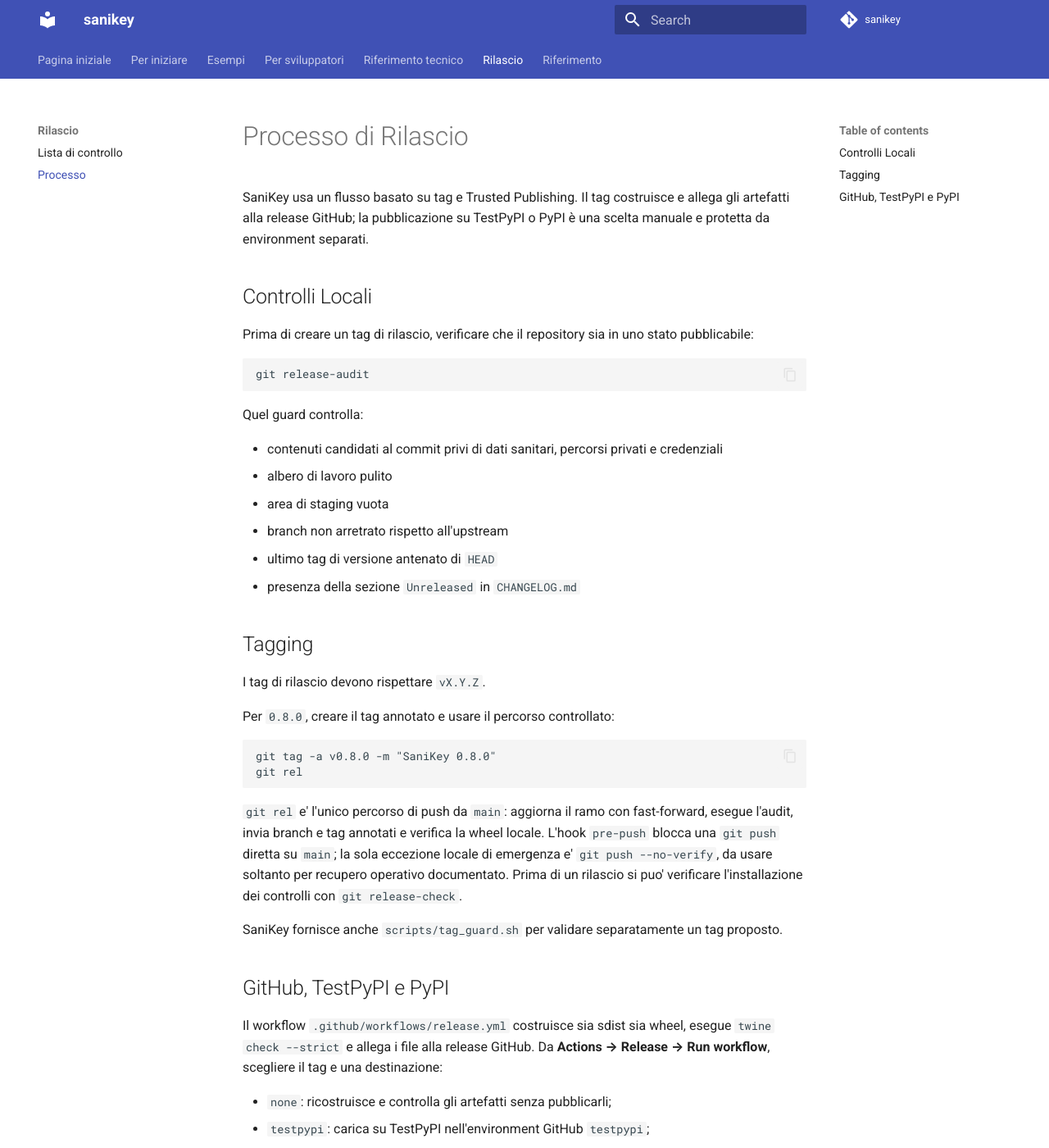
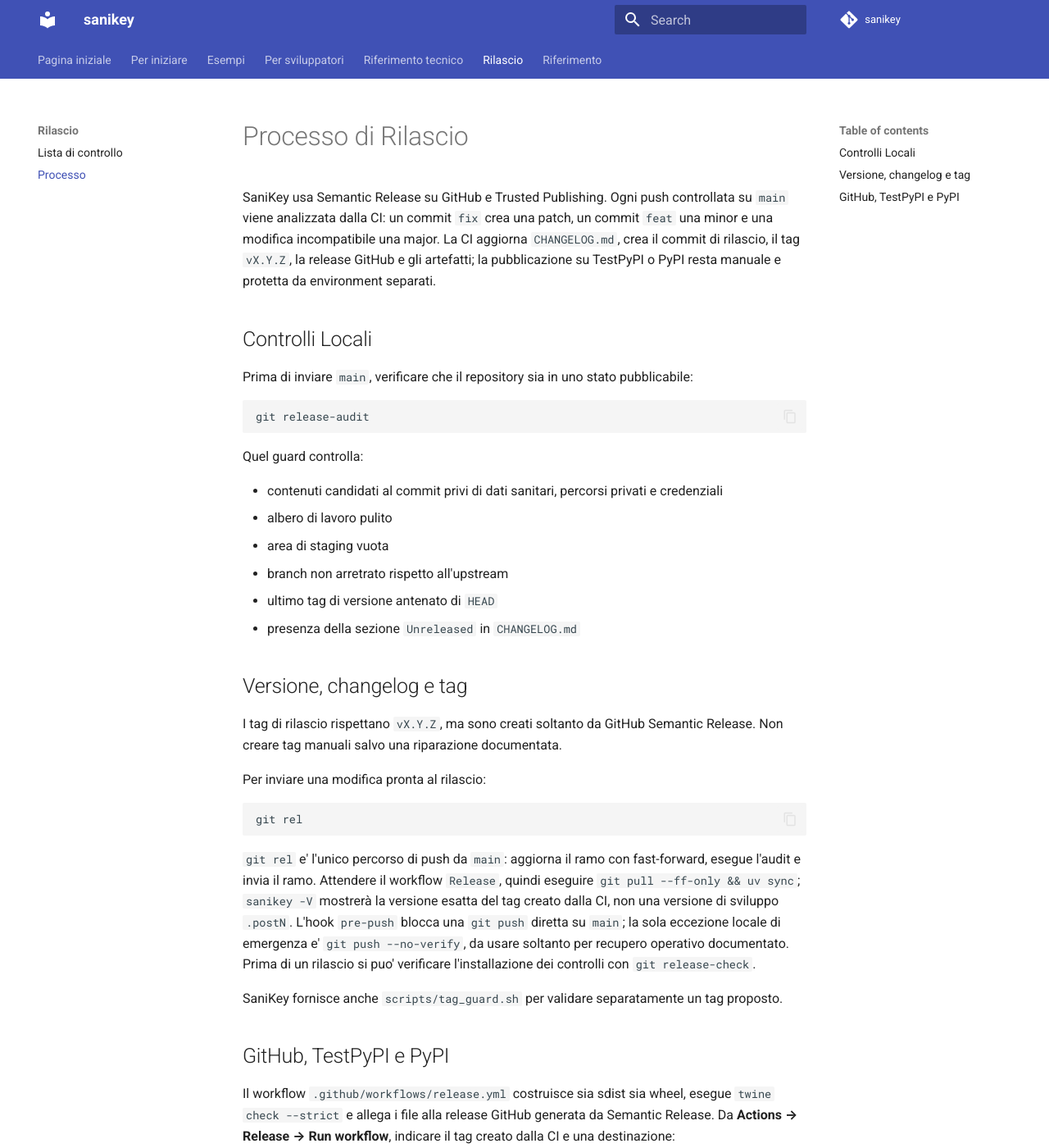
Before and after one commit to marco0560/sanikey, an MkDocs documentation site: the page built from docs/release/process.md, in a window 1280 px wide and 1400 px high. Shown: the whole window at 82% size. Built offline with MkDocs 1.6.1 and Material for MkDocs 9.7.7, drawn with Linux system fonts in a browser that asks for light colours; comment, search, counter and statistics services are not loaded.

Commit message:
feat(release): automate changelog and version tags
Run Semantic Release on GitHub for guarded main pushes.
Derive patch, minor, and major releases from Conventional Commits.
Let CI update CHANGELOG.md, create the release commit and tag, and attach
the validated Python distributions to the GitHub release.

Keep manual TestPyPI and PyPI publication bound to a CI-created tag.
Make git rel push only the audited branch, leaving tag ownership to CI.
Add wheel to the development environment so no-isolation builds succeed.
Document the post-release development version and synchronization flow.

````diff
--- a/docs/release/process.md
+++ b/docs/release/process.md
@@ -1,13 +1,16 @@
 # Processo di Rilascio
 
-SaniKey usa un flusso basato su tag e Trusted Publishing. Il tag costruisce e
-allega gli artefatti alla release GitHub; la pubblicazione su TestPyPI o PyPI
-è una scelta manuale e protetta da environment separati.
+SaniKey usa Semantic Release su GitHub e Trusted Publishing. Ogni push
+controllata su `main` viene analizzata dalla CI: un commit `fix` crea una patch,
+un commit `feat` una minor e una modifica incompatibile una major. La CI aggiorna
+`CHANGELOG.md`, crea il commit di rilascio, il tag `vX.Y.Z`, la release GitHub e
+gli artefatti; la pubblicazione su TestPyPI o PyPI resta manuale e protetta da
+environment separati.
 
 ## Controlli Locali
 
-Prima di creare un tag di rilascio, verificare che il repository sia in uno
-stato pubblicabile:
+Prima di inviare `main`, verificare che il repository sia in uno stato
+pubblicabile:
 
 ```bash
 git release-audit
@@ -23,23 +26,25 @@
 - ultimo tag di versione antenato di `HEAD`
 - presenza della sezione `Unreleased` in `CHANGELOG.md`
 
-## Tagging
+## Versione, changelog e tag
 
-I tag di rilascio devono rispettare `vX.Y.Z`.
+I tag di rilascio rispettano `vX.Y.Z`, ma sono creati soltanto da GitHub
+Semantic Release. Non creare tag manuali salvo una riparazione documentata.
 
-Per `0.8.0`, creare il tag annotato e usare il percorso controllato:
+Per inviare una modifica pronta al rilascio:
 
 ```bash
-git tag -a v0.8.0 -m "SaniKey 0.8.0"
 git rel
 ```
 
 `git rel` e' l'unico percorso di push da `main`: aggiorna il ramo con
-fast-forward, esegue l'audit, invia branch e tag annotati e verifica la wheel
-locale. L'hook `pre-push` blocca una `git push` diretta su `main`; la sola
-eccezione locale di emergenza e' `git push --no-verify`, da usare soltanto per
-recupero operativo documentato. Prima di un rilascio si puo' verificare
-l'installazione dei controlli con `git release-check`.
+fast-forward, esegue l'audit e invia il ramo. Attendere il workflow `Release`,
+quindi eseguire `git pull --ff-only && uv sync`; `sanikey -V` mostrerà la
+versione esatta del tag creato dalla CI, non una versione di sviluppo `.postN`.
+L'hook `pre-push` blocca una `git push` diretta su `main`; la sola eccezione
+locale di emergenza e' `git push --no-verify`, da usare soltanto per recupero
+operativo documentato. Prima di un rilascio si puo' verificare l'installazione
+dei controlli con `git release-check`.
 
 SaniKey fornisce anche `scripts/tag_guard.sh` per validare separatamente un tag
 proposto.
@@ -47,8 +52,9 @@
 ## GitHub, TestPyPI e PyPI
 
 Il workflow `.github/workflows/release.yml` costruisce sia sdist sia wheel,
-esegue `twine check --strict` e allega i file alla release GitHub. Da
-**Actions → Release → Run workflow**, scegliere il tag e una destinazione:
+esegue `twine check --strict` e allega i file alla release GitHub generata da
+Semantic Release. Da **Actions → Release → Run workflow**, indicare il tag
+creato dalla CI e una destinazione:
 
 - `none`: ricostruisce e controlla gli artefatti senza pubblicarli;
 - `testpypi`: carica su TestPyPI nell'environment GitHub `testpypi`;
--- a/pyproject.toml
+++ b/pyproject.toml
@@ -46,6 +46,7 @@
 [dependency-groups]
 dev = [
     "build>=1.2,<2",
+    "wheel>=0.45,<1",
     "ruff",
     "pre-commit",
     "pytest",
````
Also changed, not shown: README.md (+2 -1 lines), docs/CONTRIBUTING.md (+5 -3 lines), docs/release/checklist.md (+6 -5 lines), docs/scripts.md (+5 -3 lines), package.json (+11 -1 lines), .releaserc.json (added), 8 other files.
